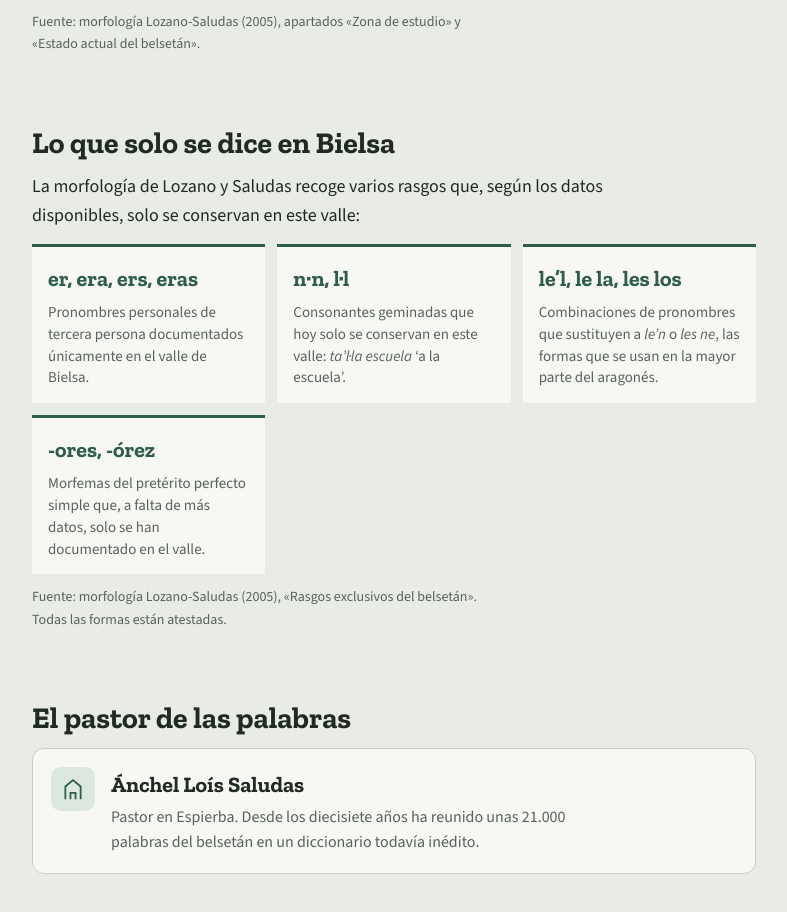
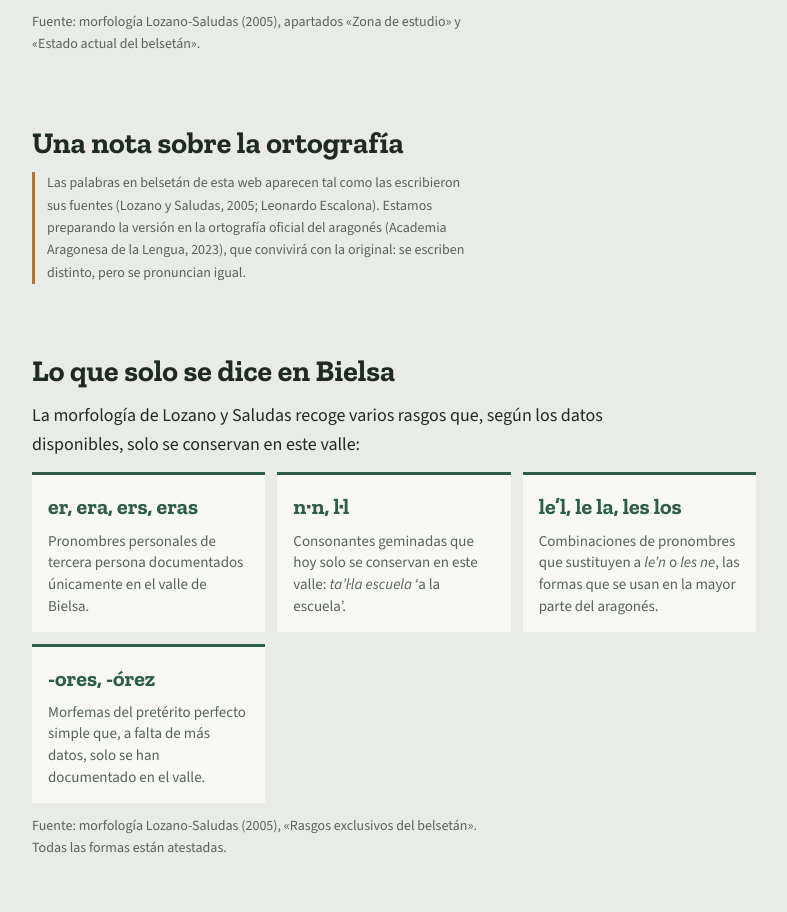
Before and after one commit to sanforbel/belsetan, a plain HTML site: page index.html in a window 1280 px wide. Shown: the part 1046-1958 px from the top of the page, without its empty margins (246-1033 px from the left). Drawn offline with nearby package versions, Linux system fonts and the light colour scheme.

Commit message:
Nota sobre la ortografía (grafía de las fuentes y AAL 2023)

```diff
--- a/index.html
+++ b/index.html
@@ -88,6 +88,11 @@ footer p{margin:0 0 6px}
     <p>Sus estudiosos lo sitúan dentro del aragonés pirenaico: comparte con las demás hablas lo esencial de la sintaxis, aunque se diferencia de ellas en la fonética y en la morfología. En el pasado recibió influencias del occitano, la lengua que se habla al otro lado de la frontera; en los últimos tiempos, la influencia del castellano ha sido devastadora.</p>
     <p>Ya en 2005, Lozano y Saludas constataban que la transmisión de padres a hijos se había roto en la mayoría de los casos. Para las personas mayores, el belsetán es la lengua materna, pero en el trato entre vecinos predomina el castellano.</p>
     <p class="cite">Fuente: morfología Lozano-Saludas (2005), apartados «Zona de estudio» y «Estado actual del belsetán».</p>
+  </section>
+
+  <section id="grafia">
+    <h2>Una nota sobre la ortografía</h2>
+    <p class="cite" style="border-left:3px solid var(--ochre);padding-left:12px">Las palabras en belsetán de esta web aparecen tal como las escribieron sus fuentes (Lozano y Saludas, 2005; Leonardo Escalona). Estamos preparando la versión en la ortografía oficial del aragonés (Academia Aragonesa de la Lengua, 2023), que convivirá con la original: se escriben distinto, pero se pronuncian igual.</p>
   </section>
 
   <section id="rasgos">
```
Also changed, not shown: aula/index.html (+1 -0 lines), pregunta/index.html (+1 -0 lines).
